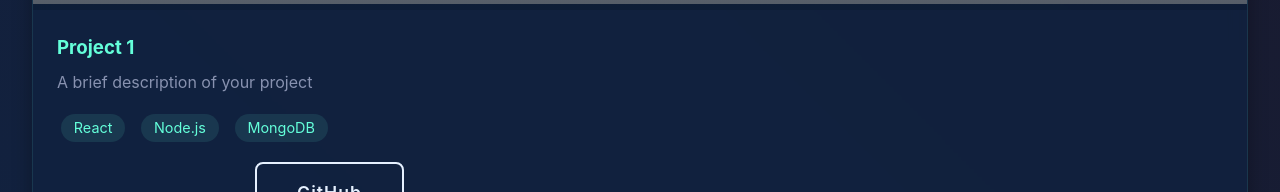
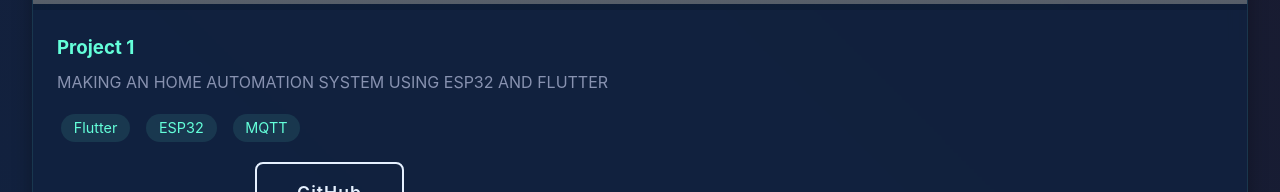
Before and after one commit to Vishnu8305/vishnu_portfuio, a React (Vite) app: page / in a window 1280 px wide. Shown: the part 2424-2616 px from the top of the page. Built offline with nearby package versions, Linux system fonts and the light colour scheme; grey boxes are pictures that could not be loaded.

Commit message:
second commit

```diff
--- a/src/components/Footer/Footer.jsx
+++ b/src/components/Footer/Footer.jsx
@@ -55,10 +55,10 @@
         <div className="footer-bottom">
           <p>&copy; 2024 - Designed & Built by Vishnu</p>
           <div className="social-links">
-            <a href="https://github.com" target="_blank" rel="noopener noreferrer">
+            <a href="https://github.com/Vishnu8305" target="_blank" rel="noopener noreferrer">
               <i className="fab fa-github"></i>
             </a>
-            <a href="https://linkedin.com" target="_blank" rel="noopener noreferrer">
+            <a href="https://www.linkedin.com/in/pvishnuvardhan" target="_blank" rel="noopener noreferrer">
               <i className="fab fa-linkedin"></i>
             </a>
             <a href="https://twitter.com" target="_blank" rel="noopener noreferrer">
--- a/src/components/Projects/Projects.jsx
+++ b/src/components/Projects/Projects.jsx
@@ -1,14 +1,14 @@
 import './Projects.css'
-
+import switch1 from '../../assets/switch1.jpg'
 function Projects() {
   const projects = [
     {
       title: "Project 1",
-      description: "A brief description of your project",
-      image: "/project1.jpg",
-      technologies: ["React", "Node.js", "MongoDB"],
+      description: "MAKING AN HOME AUTOMATION SYSTEM USING ESP32 AND FLUTTER",
+      image: switch1,
+      technologies: ["Flutter", "ESP32", "MQTT"],
       liveLink: "https://project1.com",
-      githubLink: "https://github.com/yourusername/project1"
+      githubLink: "https://github.com/Vishnu8305/FLutter_Automition_1"
     },
     // Add more projects here
   ]
```
Also changed, not shown: 1 other file (tests, documents, lock files or other folders).
